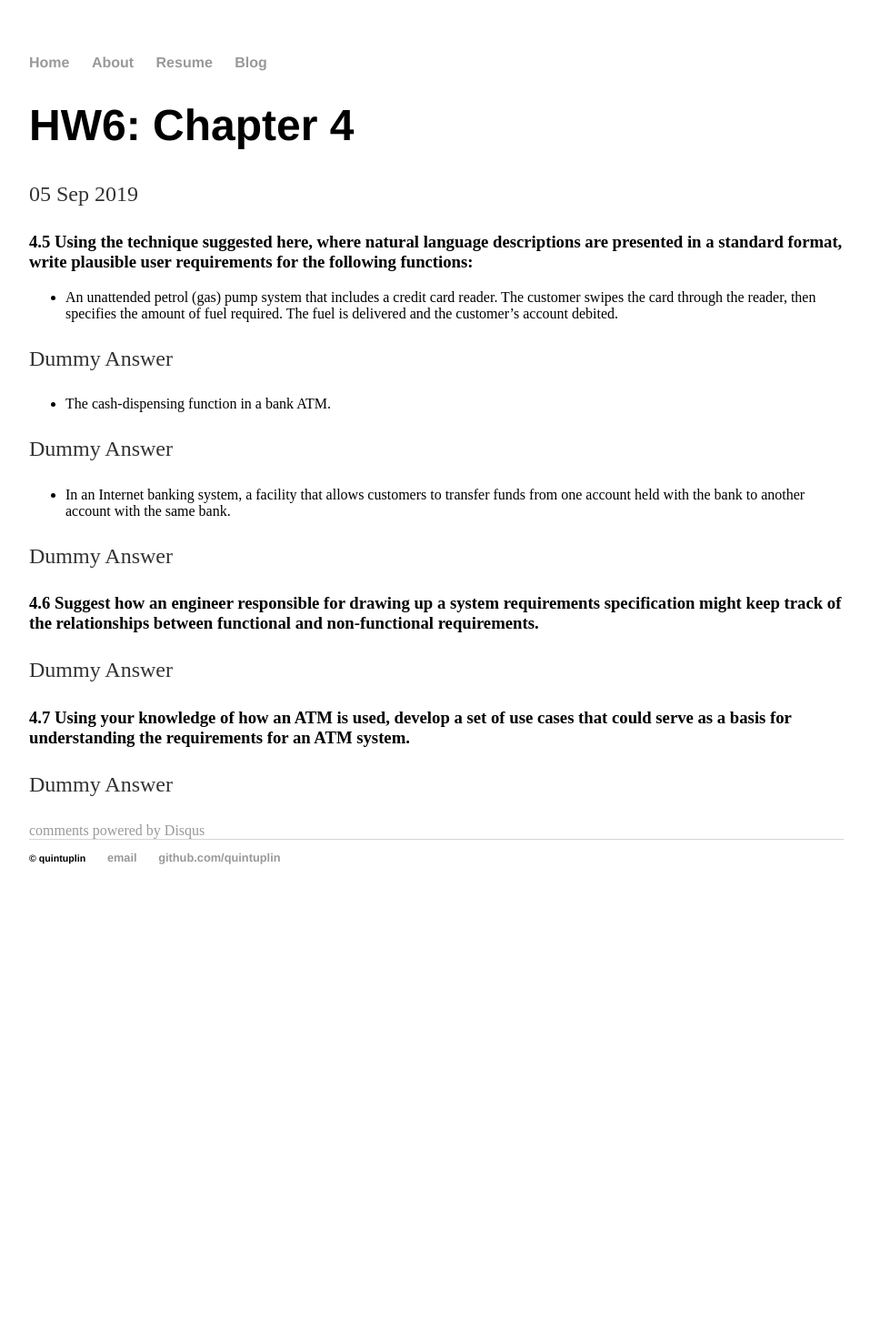
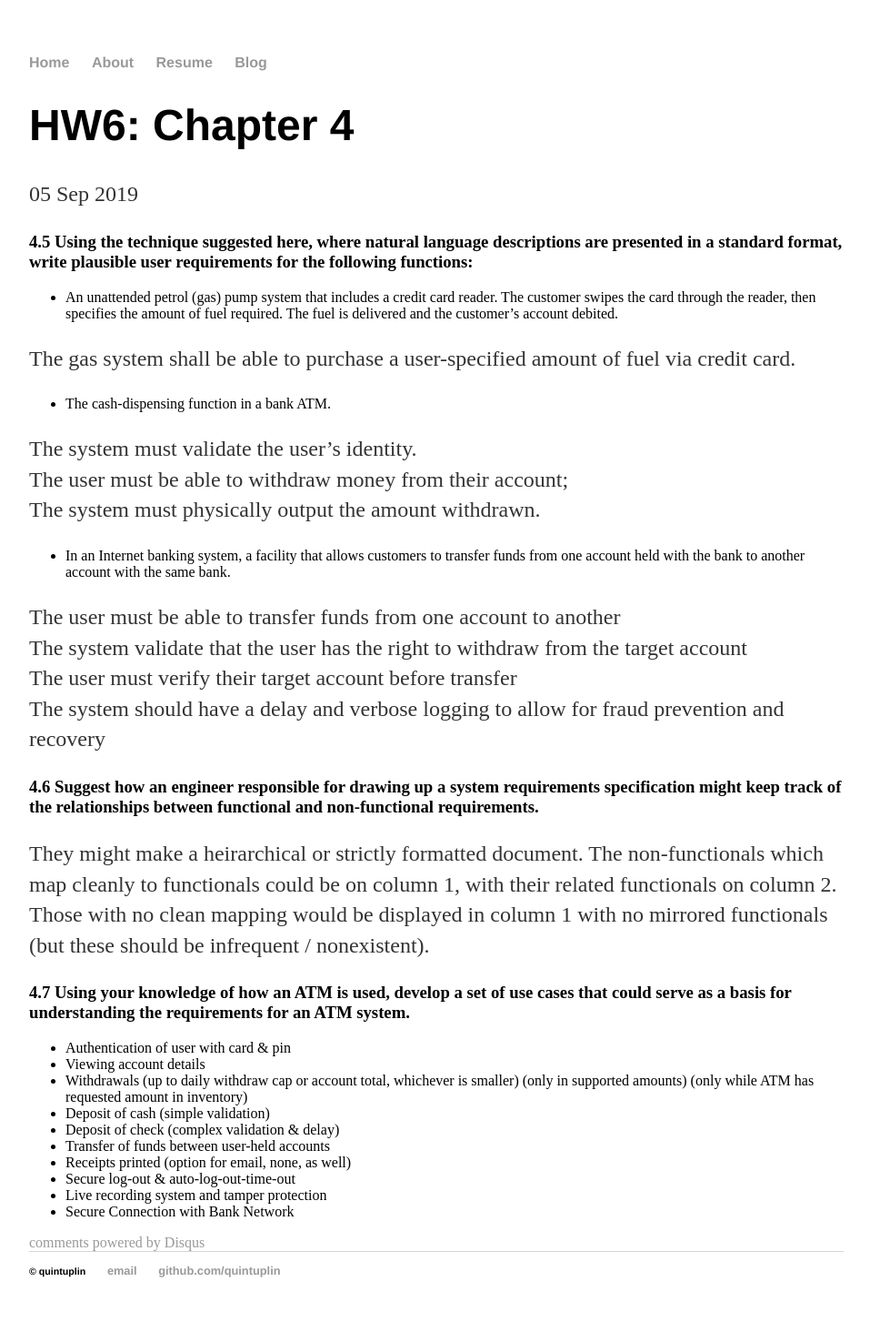
Before and after one commit to Quintuplin/quintuplin.github.io, a Jekyll site: the page built from _posts/2019-09-05-Chapter-4.md, in a window 1280 px wide. Shown: the whole page at 91% size, without its empty margins (160-1117 px from the left). Built offline with Jekyll 4.4.1, drawn with Linux system fonts in a browser that asks for light colours; comment, search, counter and statistics services are not loaded; before the commit the page ends 1010 px from its top, so only the background shows below that.

Commit message:
Update 2019-09-05-Chapter-4.md

```diff
--- a/_posts/2019-09-05-Chapter-4.md
+++ b/_posts/2019-09-05-Chapter-4.md
@@ -8,20 +8,34 @@ date: 2019-09-05
 
 * An unattended petrol (gas) pump system that includes a credit card reader. The customer swipes the card through the reader, then specifies the amount of fuel required. The fuel is delivered and the customer’s account debited.
 
-Dummy Answer
+The gas system shall be able to purchase a user-specified amount of fuel via credit card.
 
 * The cash-dispensing function in a bank ATM.
 
-Dummy Answer
+The system must validate the user's identity.
+The user must be able to withdraw money from their account;
+The system must physically output the amount withdrawn.
 
 * In an Internet banking system, a facility that allows customers to transfer funds from one account held with the bank to another account with the same bank.
 
-Dummy Answer
+The user must be able to transfer funds from one account to another
+The system validate that the user has the right to withdraw from the target account
+The user must verify their target account before transfer
+The system should have a delay and verbose logging to allow for fraud prevention and recovery
 
 ### 4.6 Suggest how an engineer responsible for drawing up a system requirements specification might keep track of the relationships between functional and non-functional requirements.
 
-Dummy Answer
+They might make a heirarchical or strictly formatted document. The non-functionals which map cleanly to functionals could be on column 1, with their related functionals on column 2. Those with no clean mapping would be displayed in column 1 with no mirrored functionals (but these should be infrequent / nonexistent).
 
 ### 4.7 Using your knowledge of how an ATM is used, develop a set of use cases that could serve as a basis for understanding the requirements for an ATM system.
 
-Dummy Answer
+* Authentication of user with card & pin
+* Viewing account details
+* Withdrawals (up to daily withdraw cap or account total, whichever is smaller) (only in supported amounts) (only while ATM has requested amount in inventory)
+* Deposit of cash (simple validation)
+* Deposit of check (complex validation & delay)
+* Transfer of funds between user-held accounts
+* Receipts printed (option for email, none, as well)
+* Secure log-out & auto-log-out-time-out
+* Live recording system and tamper protection
+* Secure Connection with Bank Network
```
